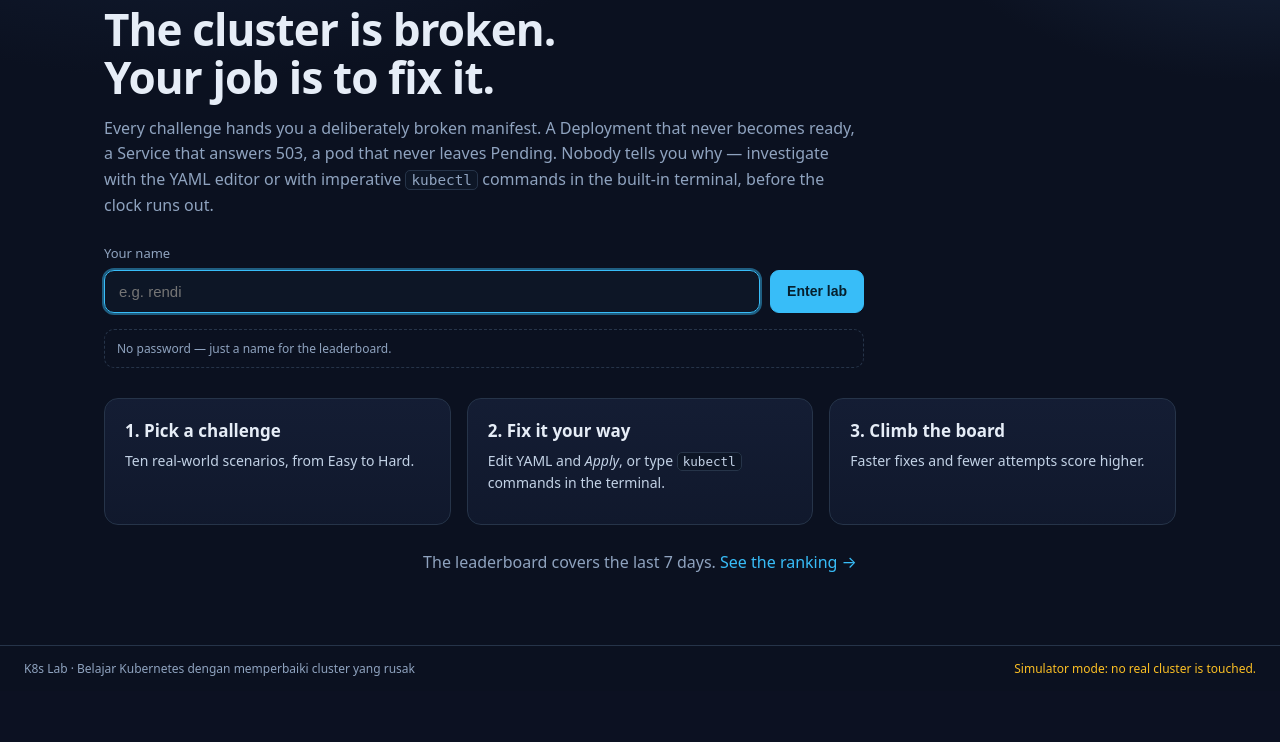
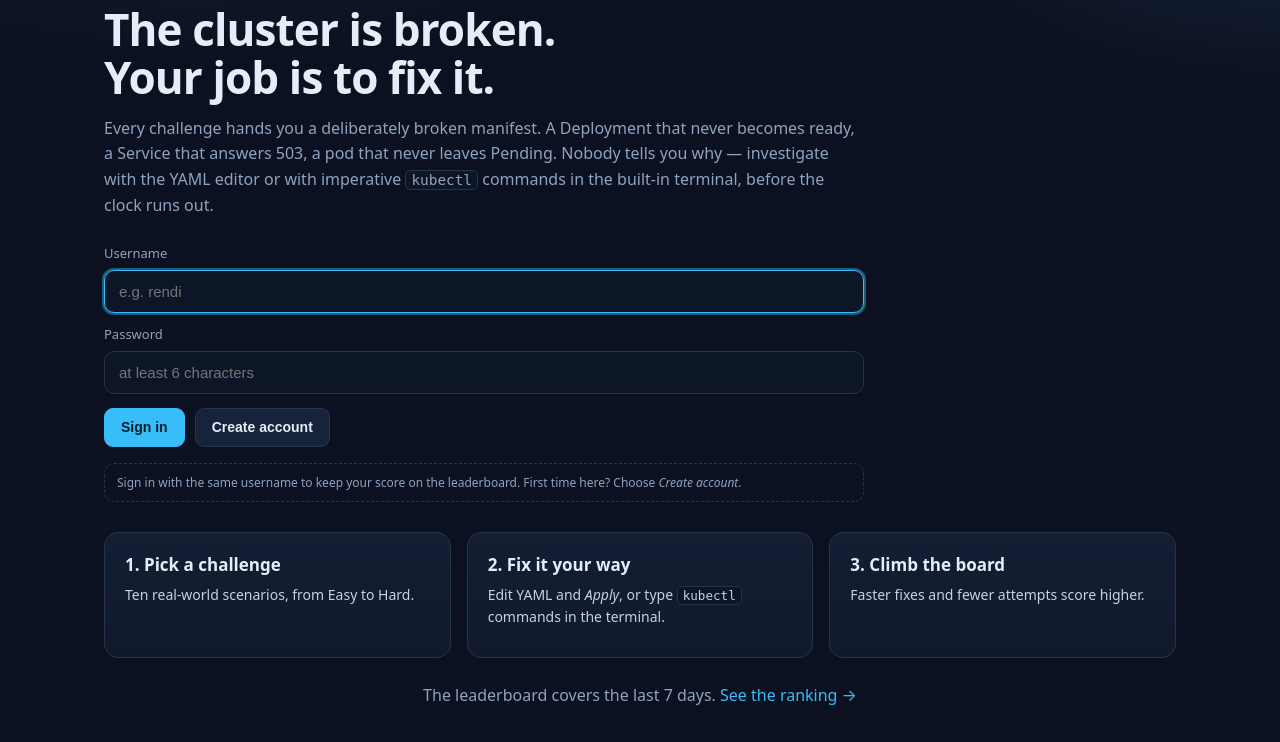
Before and after one commit to mahendrarendi/labk8stack-app, a FastAPI app: page / in a window 1280 px wide. Shown: the part 137-879 px from the top of the page. Before the commit the page ends 813 px from the top, so only its background shows below. Run offline with FastAPI, Linux system fonts and the light colour scheme.

Commit message:
feat: username + password login so scores survive re-login

```diff
--- a/app/db.py
+++ b/app/db.py
@@ -11,9 +11,10 @@ from .config import settings
 
 SCHEMA = """
 CREATE TABLE IF NOT EXISTS users (
-    id         INTEGER PRIMARY KEY AUTOINCREMENT,
-    name       TEXT NOT NULL COLLATE NOCASE UNIQUE,
-    created_at TEXT NOT NULL
+    id            INTEGER PRIMARY KEY AUTOINCREMENT,
+    name          TEXT NOT NULL COLLATE NOCASE UNIQUE,
+    password_hash TEXT,
+    created_at    TEXT NOT NULL
 );
 
 CREATE TABLE IF NOT EXISTS attempts (
@@ -65,18 +66,49 @@ def get_db() -> Iterator[sqlite3.Connection]:
 def init_db() -> None:
     with get_db() as db:
         db.executescript(SCHEMA)
+        # Database lama dibuat sebelum login memakai password. Tambahkan kolom
+        # tanpa menghapus user/attempt yang sudah ada.
+        columns = {
+            row["name"] for row in db.execute("PRAGMA table_info(users)").fetchall()
+        }
+        if "password_hash" not in columns:
+            db.execute("ALTER TABLE users ADD COLUMN password_hash TEXT")
 
 
 # ---------------------------------------------------------------- users
 
-def get_or_create_user(name: str) -> sqlite3.Row:
-    clean = " ".join(name.split())[:40]
+def normalize_name(name: str) -> str:
+    return " ".join(name.split())[:40]
+
+
+def get_user_by_name(name: str) -> sqlite3.Row | None:
+    with get_db() as db:
+        return db.execute(
+            "SELECT * FROM users WHERE name = ?", (normalize_name(name),)
+        ).fetchone()
+
+
+def create_user(name: str, password_hash: str) -> sqlite3.Row | None:
+    """Return the new row, or None when the username is already taken."""
+    try:
+        with get_db() as db:
+            db.execute(
+                "INSERT INTO users(name, password_hash, created_at) VALUES(?, ?, ?)",
+                (normalize_name(name), password_hash, iso(utcnow())),
+            )
+            return db.execute(
+                "SELECT * FROM users WHERE name = ?", (normalize_name(name),)
+            ).fetchone()
+    except sqlite3.IntegrityError:
+        return None
+
+
+def set_password(user_id: int, password_hash: str) -> None:
     with get_db() as db:
         db.execute(
-            "INSERT INTO users(name, created_at) VALUES(?, ?) ON CONFLICT(name) DO NOTHING",
-            (clean, iso(utcnow())),
+            "UPDATE users SET password_hash = ? WHERE id = ?",
+            (password_hash, user_id),
         )
-        return db.execute("SELECT * FROM users WHERE name = ?", (clean,)).fetchone()
 
 
 def get_user(user_id: int) -> sqlite3.Row | None:
--- a/app/main.py
+++ b/app/main.py
@@ -17,7 +17,13 @@ from .config import BASE_DIR, settings
 from .engine import get_engine
 from .manifests import safety_error
 from .scoring import compute_score, seconds_left
-from .security import COOKIE_NAME, read_user_id, sign_user
+from .security import (
+    COOKIE_NAME,
+    hash_password,
+    read_user_id,
+    sign_user,
+    verify_password,
+)
 
 
 @asynccontextmanager
@@ -93,11 +99,77 @@ def index(request: Request):
 
 
 @app.post("/join")
-def join(request: Request, name: str = Form(...)):
+def join(
+    request: Request,
+    name: str = Form(...),
+    password: str = Form(...),
+    intent: str = Form("login"),
+):
     clean = " ".join(name.split())
     if not (2 <= len(clean) <= 40):
-        return render(request, "index.html", error="Name must be 2-40 characters.")
-    user = db.get_or_create_user(clean)
+        return render(
+            request,
+            "index.html",
+            error="Username must be 2-40 characters.",
+            name_value=clean,
+        )
+    if not (6 <= len(password) <= 128):
+        return render(
+            request,
+            "index.html",
+            error="Password must be 6-128 characters.",
+            name_value=clean,
+        )
+
+    user = db.get_user_by_name(clean)
+
+    if intent == "register":
+        if user is not None and user["password_hash"]:
+            return render(
+                request,
+                "index.html",
+                error="That username is already taken. Sign in instead.",
+                name_value=clean,
+            )
+        if user is None:
+            user = db.create_user(clean, hash_password(password))
+            if user is None:
+                return render(
+                    request,
+                    "index.html",
+                    error="That username was just taken. Pick another one.",
+                    name_value=clean,
+                )
+        else:
+            # Akun lama (dibuat sebelum password wajib) diklaim sekali di sini.
+            db.set_password(user["id"], hash_password(password))
+            user = db.get_user(user["id"])
+    else:
+        if user is None:
+            return render(
+                request,
+                "index.html",
+                error="No account with that username. Use Create account first.",
+                name_value=clean,
+            )
+        if not user["password_hash"]:
+            return render(
+                request,
+                "index.html",
+                error=(
+                    "This account has no password yet. "
+                    "Use Create account to set one."
+                ),
+                name_value=clean,
+            )
+        if not verify_password(password, user["password_hash"]):
+            return render(
+                request,
+                "index.html",
+                error="Incorrect password for that username.",
+                name_value=clean,
+            )
+
     response = RedirectResponse("/dashboard", status_code=303)
     response.set_cookie(
         COOKIE_NAME,
--- a/app/security.py
+++ b/app/security.py
@@ -1,6 +1,11 @@
-"""Cookie sesi bertanda tangan (tanpa password, sesuai keputusan lab)."""
+"""Cookie sesi bertanda tangan dan hashing password."""
 
 from __future__ import annotations
+
+import base64
+import hashlib
+import hmac
+import os
 
 from itsdangerous import BadSignature, SignatureExpired, URLSafeTimedSerializer
 
@@ -8,6 +13,10 @@ from .config import settings
 
 COOKIE_NAME = "lab_session"
 _serializer = URLSafeTimedSerializer(settings.secret_key, salt="k8s-lab-session")
+
+# PBKDF2-HMAC-SHA256 dengan salt acak per user. Tidak butuh dependency baru.
+_PASSWORD_ALGORITHM = "pbkdf2_sha256"
+_PASSWORD_ITERATIONS = 600_000
 
 
 def sign_user(user_id: int) -> str:
@@ -23,3 +32,35 @@ def read_user_id(token: str | None) -> int | None:
         return None
     uid = data.get("uid") if isinstance(data, dict) else None
     return int(uid) if isinstance(uid, int) else None
+
+
+def hash_password(password: str) -> str:
+    salt = os.urandom(16)
+    digest = hashlib.pbkdf2_hmac(
+        "sha256", password.encode("utf-8"), salt, _PASSWORD_ITERATIONS
+    )
+    return "$".join(
+        [
+            _PASSWORD_ALGORITHM,
+            str(_PASSWORD_ITERATIONS),
+            base64.b64encode(salt).decode("ascii"),
+            base64.b64encode(digest).decode("ascii"),
+        ]
+    )
+
+
+def verify_password(password: str, stored: str | None) -> bool:
+    if not stored:
+        return False
+    try:
+        algorithm, iterations, salt_b64, digest_b64 = stored.split("$", 3)
+        if algorithm != _PASSWORD_ALGORITHM:
+            return False
+        salt = base64.b64decode(salt_b64)
+        expected = base64.b64decode(digest_b64)
+        actual = hashlib.pbkdf2_hmac(
+            "sha256", password.encode("utf-8"), salt, int(iterations)
+        )
+    except (ValueError, TypeError):
+        return False
+    return hmac.compare_digest(actual, expected)
--- a/app/templates/index.html
+++ b/app/templates/index.html
@@ -16,12 +16,25 @@
   {% if error %}<p class="alert">{{ error }}</p>{% endif %}
 
   <form method="post" action="/join" class="join">
-    <label for="name">Your name</label>
+    <label for="name">Username</label>
     <div class="row">
-      <input id="name" name="name" type="text" placeholder="e.g. rendi" maxlength="40" required autofocus>
-      <button class="btn primary" type="submit">Enter lab</button>
+      <input id="name" name="name" type="text" value="{{ name_value or '' }}"
+             placeholder="e.g. rendi" maxlength="40" autocomplete="username" required autofocus>
     </div>
-    <p class="hint">No password — just a name for the leaderboard.</p>
+    <label for="password" style="margin-top: 12px">Password</label>
+    <div class="row">
+      <input id="password" name="password" type="password"
+             placeholder="at least 6 characters" minlength="6" maxlength="128"
+             autocomplete="current-password" required>
+    </div>
+    <div class="row" style="margin-top: 14px">
+      <button class="btn primary" type="submit" name="intent" value="login">Sign in</button>
+      <button class="btn" type="submit" name="intent" value="register">Create account</button>
+    </div>
+    <p class="hint">
+      Sign in with the same username to keep your score on the leaderboard.
+      First time here? Choose <em>Create account</em>.
+    </p>
   </form>
 </section>
 
```
Also changed, not shown: tests/test_app.py (+66 -3 lines), README.md.
